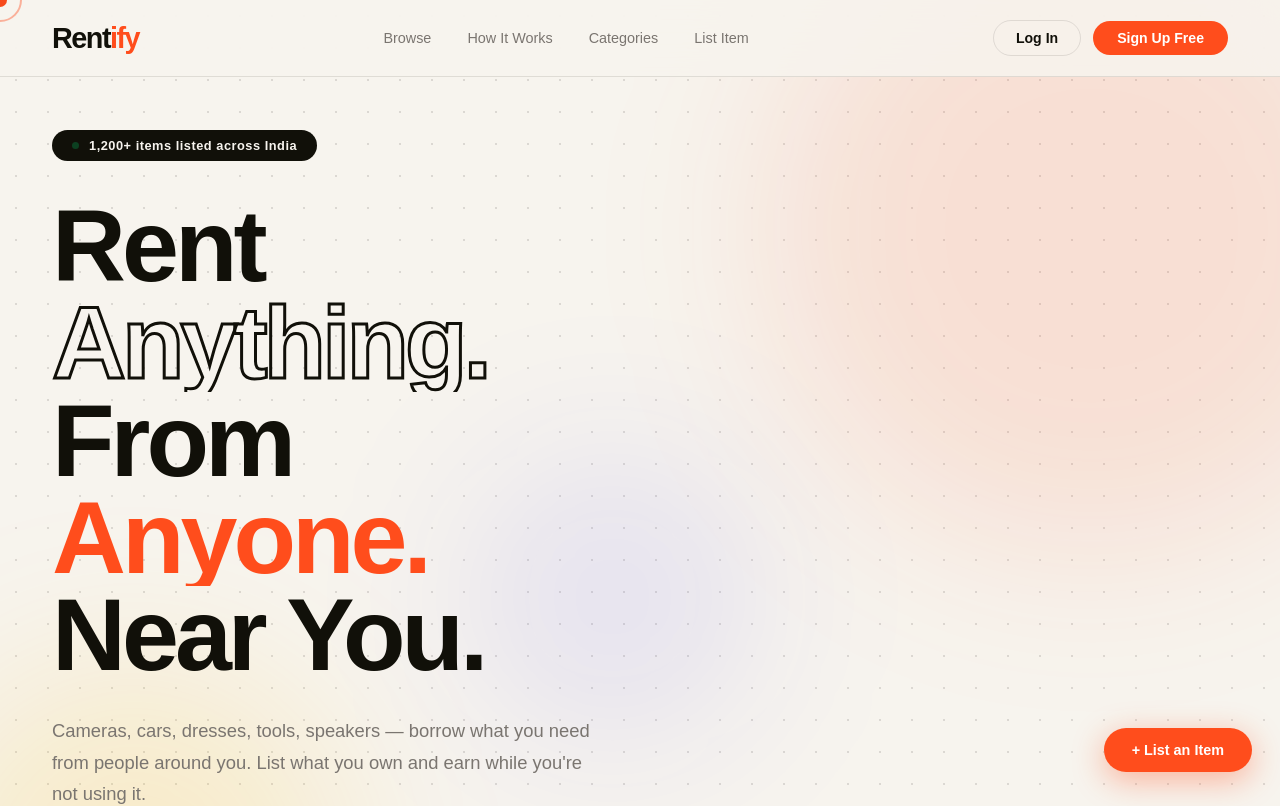
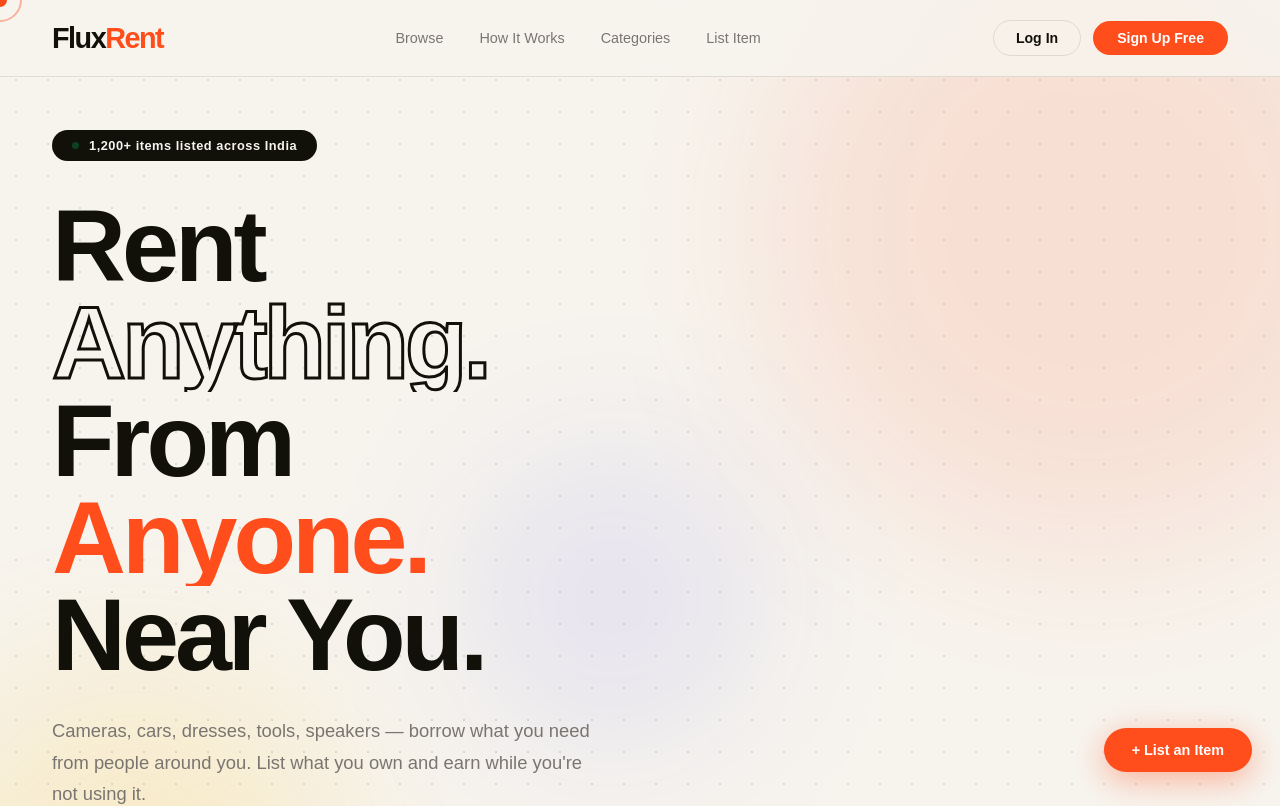
Before and after one commit to Strawhat990/FluxRent, a Next.js app: page / in a window 1280 px wide. Shown: the top 806 px of the page. Built offline with nearby package versions, Linux system fonts and the light colour scheme; a web font is replaced by a local one.

Commit message:
Update logo to FluxRent

```diff
--- a/src/app/page.tsx
+++ b/src/app/page.tsx
@@ -84,7 +84,7 @@ export default function Home() {
 
 {/**/}
 <nav>
-  <div className="logo">Rent<em>ify</em></div>
+  <div className="logo">Flux<em>Rent</em></div>
   <ul className="nav-links">
     <li><a href="#browse">Browse</a></li>
     <li><a href="#how">How It Works</a></li>
@@ -677,7 +677,7 @@ export default function Home() {
 <footer>
   <div className="foot-grid">
     <div className="foot-brand">
-      <div className="logo" style={{"color":"var(--bg)"}}>Rent<em>ify</em></div>
+      <div className="logo" style={{"color":"var(--bg)"}}>Flux<em>Rent</em></div>
       <p>India's peer-to-peer rental marketplace. Rent anything from anyone around you — or earn from what you own.</p>
       <div style={{"display":"flex","gap":"10px","marginTop":"20px"}}>
         <div style={{"width":"36px","height":"36px","borderRadius":"8px","background":"rgba(247,244,238,.08)","display":"flex","alignItems":"center","justifyContent":"center","fontSize":".95rem","cursor":"none"}}>𝕏</div>
```
